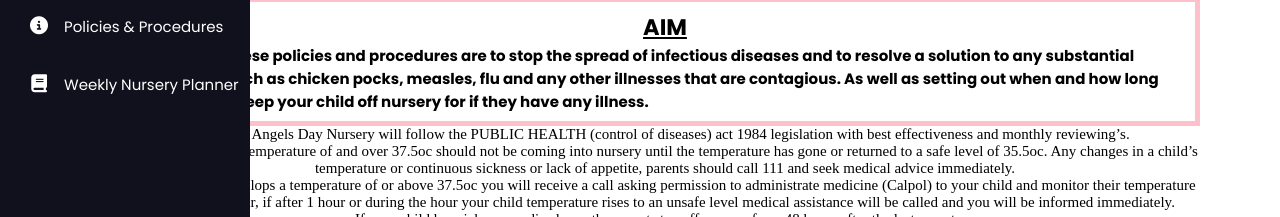
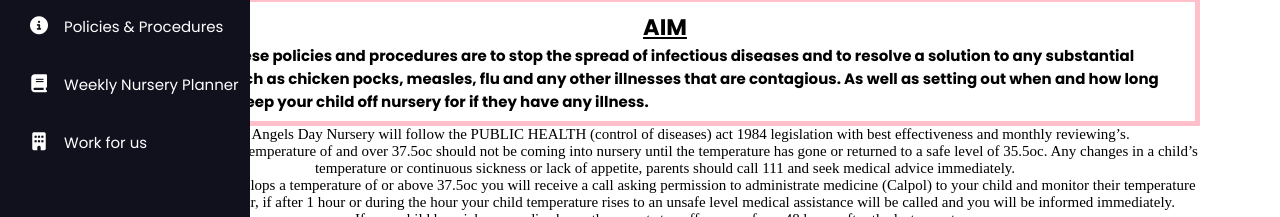
Before and after one commit to cyberconnectit/aadn, a plain HTML site: page policies.html in a window 1280 px wide. Both pictures are taken after a click on the icon 39 px from the left and 36 px from the top of the page. Shown: the part 375-592 px from the top of the page. Drawn offline with nearby package versions, Linux system fonts and the light colour scheme.

Commit message:
Update policies.html

```diff
--- a/policies.html
+++ b/policies.html
@@ -81,6 +81,13 @@
         <span class="links_name">Weekly Nursery Planner</span>
       </a>
       <span class="tooltip">Weekly Nursery Planner</span>
+    </li>
+        <li>
+      <a href="wfu">
+        <i class="fa-solid fa-building"></i>
+        <span class="links_name">Work for us</span>
+      </a>
+      <span class="tooltip">Work for us</span>
     </li>
     </ul>
   </div>
```
